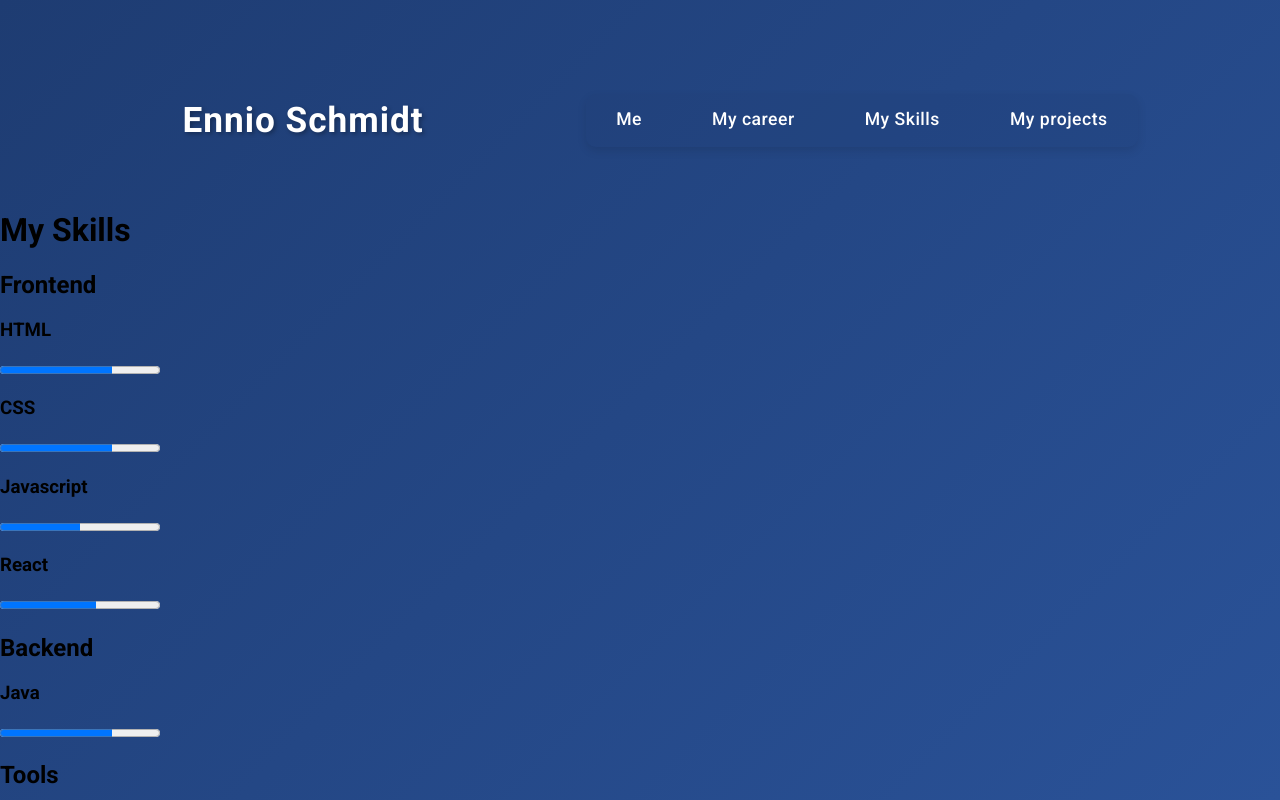
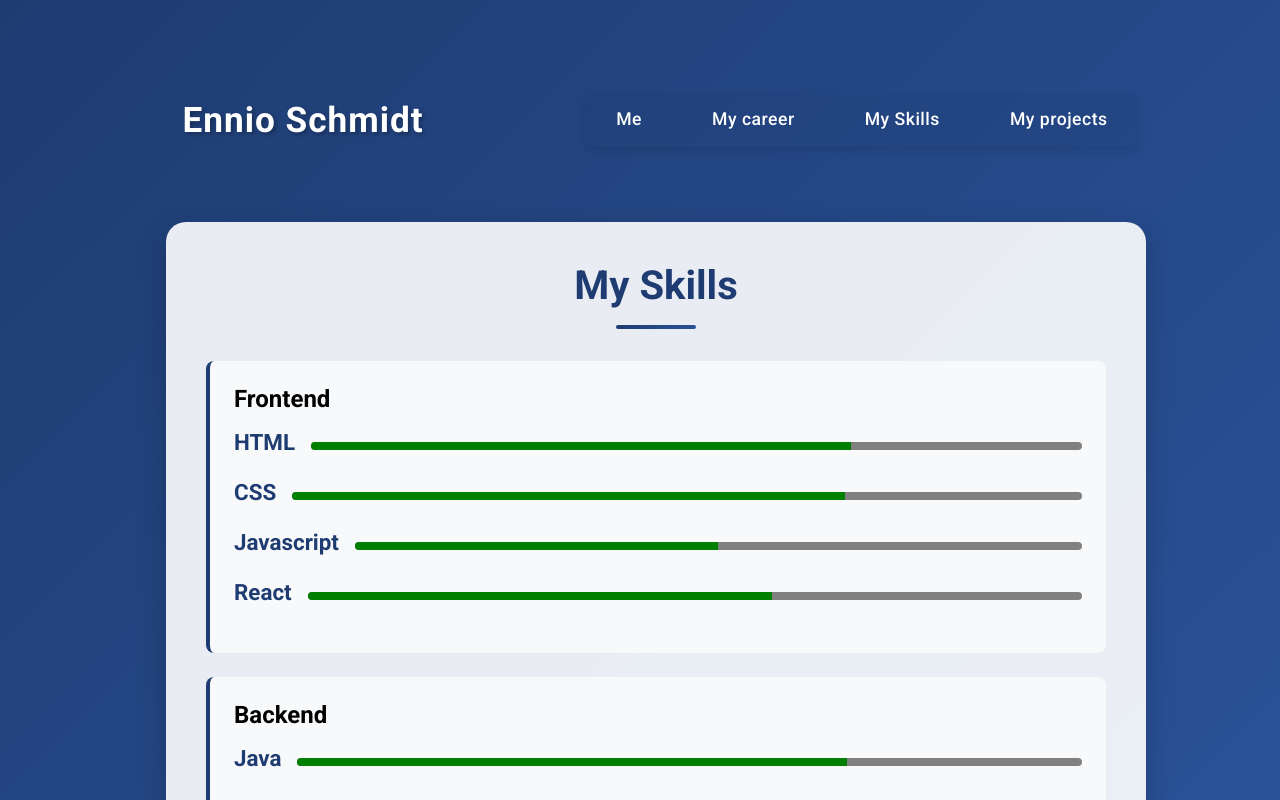
Before and after one commit to schmenniooo/PersonalWebsite, a React (Vite) app: page /skills in a window 1280 px wide. Built offline with nearby package versions, Linux system fonts and the light colour scheme.

Commit message:
basic styling

```diff
--- a/src/components/skills/skills.css
+++ b/src/components/skills/skills.css
@@ -1,45 +1,102 @@
 
 .skillsContainer {
 
-
+    display: flex;
+    flex-direction: column;
+    align-items: center;
+    justify-content: center;
+    width: 100%;
+    padding: 2rem 1rem;
 }
 
 .skills-card {
 
+    background-color: rgba(255, 255, 255, 0.9);
+    border-radius: 20px;
+    box-shadow: 0 10px 30px rgba(0, 0, 0, 0.2);
+    padding: 2.5rem;
+    width: 100%;
+    max-width: 900px;
+    transition: transform 0.3s ease, box-shadow 0.3s ease;
+}
+.skills-card:hover {
 
+    transform: translateY(-5px);
+    box-shadow: 0 15px 35px rgba(0, 0, 0, 0.3);
 }
 
 .skills-title {
 
+    color: #1e3c72;
+    font-size: 2.5rem;
+    font-weight: 700;
+    text-align: center;
+    margin: 0 0 1rem 0;
+}
 
+.skills-divider {
+
+    height: 4px;
+    background: linear-gradient(90deg, #1e3c72, #2a5298);
+    width: 80px;
+    margin: 0 auto 2rem auto;
+    border-radius: 2px;
 }
 
 .skillGroupContainer {
 
-
+    display: flex;
+    flex-direction: column;
+    gap: 1.5rem;
+    list-style-type: none;
+    padding: 0;
+    margin: 0;
 }
 
 .skillGroupItem {
 
+    background-color: #f8f9fa;
+    border-left: 4px solid #1e3c72;
+    border-radius: 8px;
+    padding: 1.5rem;
+    transition: transform 0.2s ease;
+}
+.skillGroupItem:hover {
 
+    transform: translateX(5px);
 }
 
 .skillGroupHeading {
 
-
+    display: flex;
+    align-items: center;
+    justify-content: space-between;
+    margin: 0 0 1rem 0;
 }
 
 .skillItem {
 
-
+    display: flex;
+    flex-direction: row;
+    align-items: center;
+    justify-content: space-evenly;
+    gap: 1rem;
+    margin: 0 0 1rem 0;
 }
 
 .skillHeading {
 
-
+    color: #1e3c72;
+    font-size: 1.4rem;
+    margin: 0 0 0.5rem 0;
 }
 
 .skillProgressBar {
 
-
+    width: 100%;
+    height: 8px;
+    background-color: #f8f9fa;
+    color: #1e3c72;
+    border-radius: 4px;
+    overflow: hidden;
 }
```
